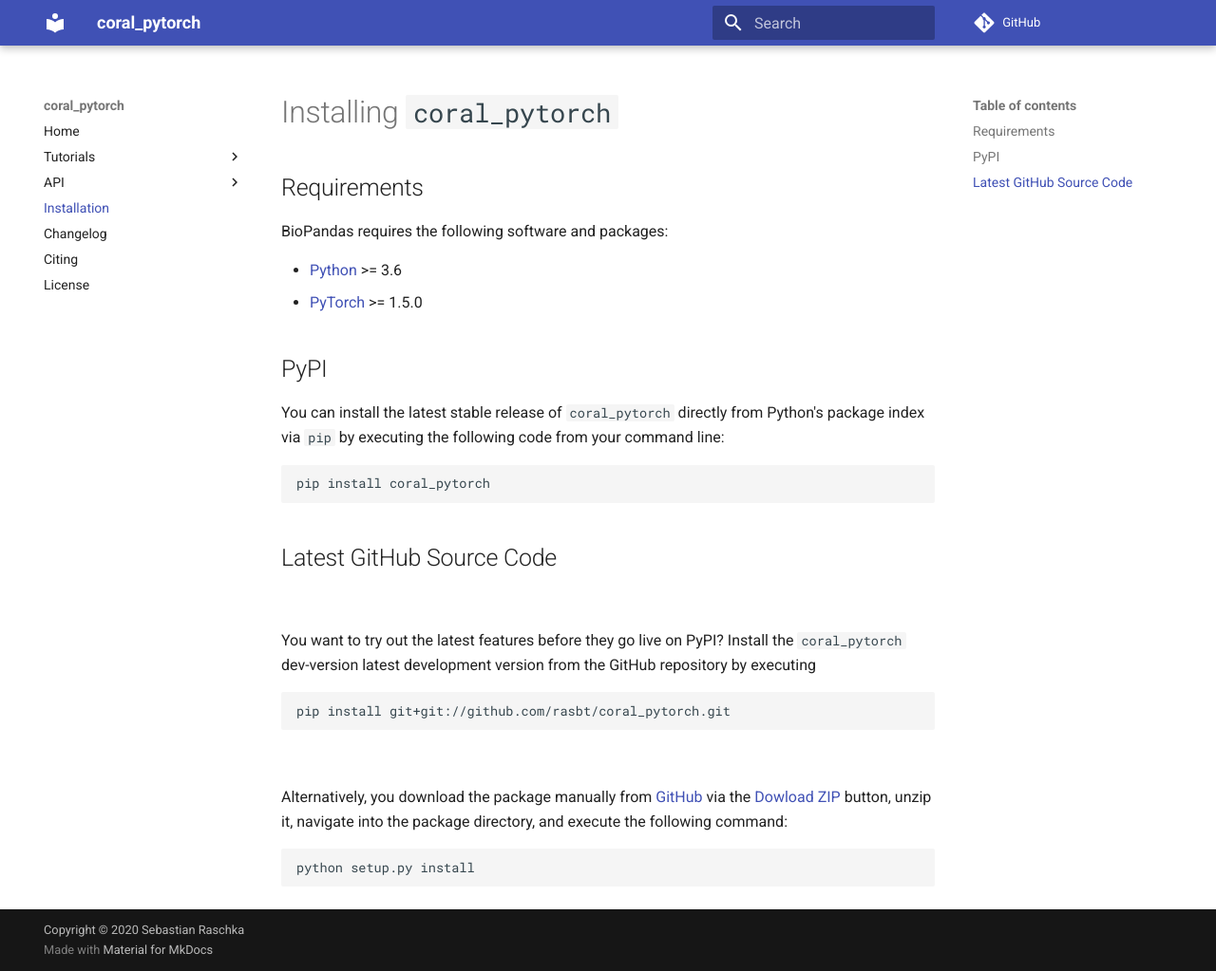
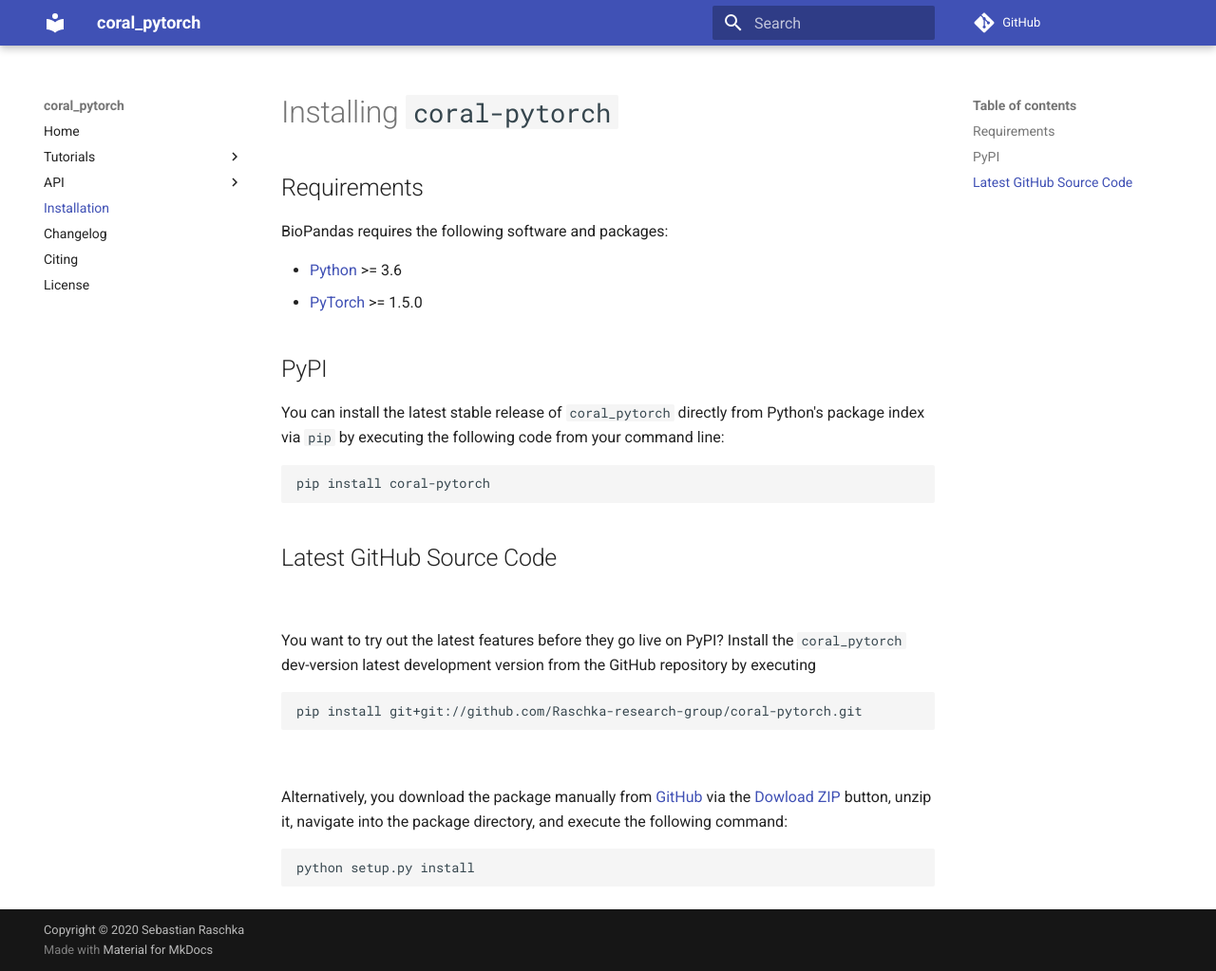
Before and after one commit to Raschka-research-group/coral-pytorch, an MkDocs documentation site: the page built from docs/installation.md, in a window 1280 px wide and 1023 px high. Shown: the whole window at 95% size. Built offline with MkDocs 1.6.1 and Material for MkDocs 9.7.7, drawn with Linux system fonts in a browser that asks for light colours; comment, search, counter and statistics services are not loaded.

Commit message:
fix-links

````diff
--- a/docs/installation.md
+++ b/docs/installation.md
@@ -1,4 +1,4 @@
-# Installing `coral_pytorch`
+# Installing `coral-pytorch`
 
 
 ## Requirements
@@ -14,7 +14,7 @@ BioPandas requires the following software and packages:
 You can install the latest stable release of `coral_pytorch` directly from Python's package index via `pip` by executing the following code from your command line:
 
 ```bash
-pip install coral_pytorch
+pip install coral-pytorch
 ```
 
 
@@ -25,7 +25,7 @@ pip install coral_pytorch
 You want to try out the latest features before they go live on PyPI? Install the `coral_pytorch` dev-version latest development version from the GitHub repository by executing
 
 ```bash
-pip install git+git://github.com/rasbt/coral_pytorch.git
+pip install git+git://github.com/Raschka-research-group/coral-pytorch.git
 ```
 
 <br>
````
Also changed, not shown: docs/index.md (+1 -1 lines).
